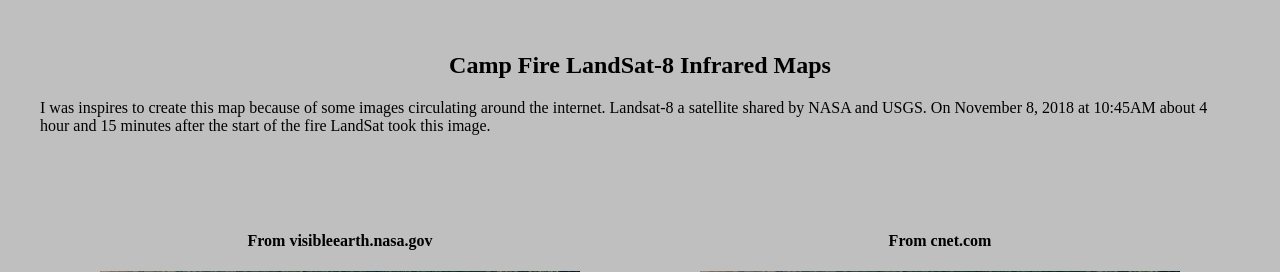
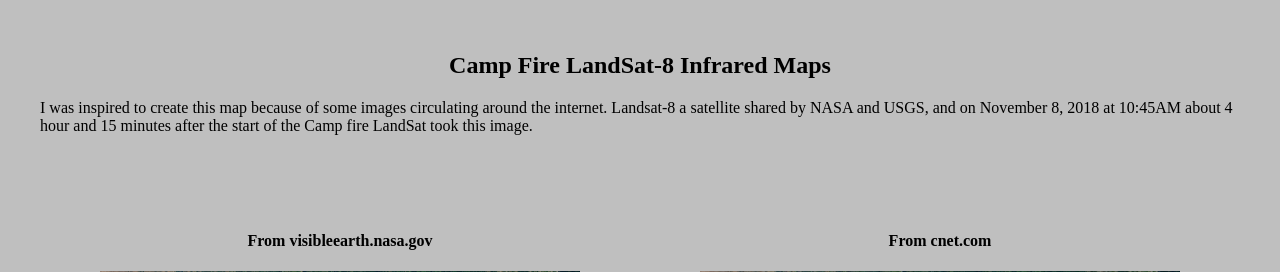
Before and after one commit to collindever/camp-fire-gis, a Flask app: page / in a window 1280 px wide. Shown: the top 272 px of the page. Run offline with Flask 2, Linux system fonts and the light colour scheme.

Commit message:
spellcheck

```diff
--- a/templates/index.html
+++ b/templates/index.html
@@ -1,9 +1,9 @@
 {% extends "layout.html" %}
 {% block body %}
 <h2>Camp Fire LandSat-8 Infrared Maps</h2>
-<p>I was inspires to create this map because of some images circulating around
-  the internet.  Landsat-8 a satellite shared by NASA and USGS.  On November 8,
-  2018 at 10:45AM about 4 hour and 15 minutes after the start of the fire
+<p>I was inspired to create this map because of some images circulating around
+  the internet.  Landsat-8 a satellite shared by NASA and USGS, and on November 8,
+  2018 at 10:45AM about 4 hour and 15 minutes after the start of the Camp fire
   LandSat took this image.</p>
   <div id="image-compare">
     <div id="NASA-Image">
@@ -16,18 +16,18 @@
     </div>
   </div>
 <p>Most New Sources are circulating this image with the text removed, ignoring
-  all context for this photo.  Red added to the photo is from an infrared band
-  camera aboard the satelitte.  Without context it looks like these are flames
-  visible from space.  Below is an interactive map of the highest regions of
-  infrared measured by the satelitte in this picture.  I am not a professional
-  this data should not be used for anything other than insight. Below are the
-  steps I took to create this data to maintain transparency.</p>
+  all context for this photo. Red added to the photo is from an infrared band
+  camera aboard the satelitte. Without context it looks like these are flames
+  visible from space. Below is an interactive map of the highest regions of
+  infrared measured by the satelitte in this picture. I am not a professional
+  this data should not be used for anything other than insight. I have included
+  the steps I took to create this data to maintain transparency.</p>
   <div id="main">
     <div id="map"></div>
   </div>
   <h3>Other Satillite Rescources</h3>
-    NASA's MODIS payload is on the Terra and Aqua satellites and photograph the world
-    every one two two days as oppose to landsat-8 2 weeks. There are a lot of avaiable
+    NASA's MODIS payload is on the Terra and Aqua satellites and photographs the world
+    every one two two days as oppose to landsat-8 2 weeks. There are a lots of avaiable
     resources showing MODIS fire anomoly detections.  That provide good up to date info.
     One example I found shows Anomalies in the last 24 hours as well as the Camp
     Fire's current perimeter. <a href="http://disasterresponse.maps.arcgis.com/apps/PublicInformation/index.html?appid=4ae7c683b9574856a3d3b7f75162b3f4">
```
